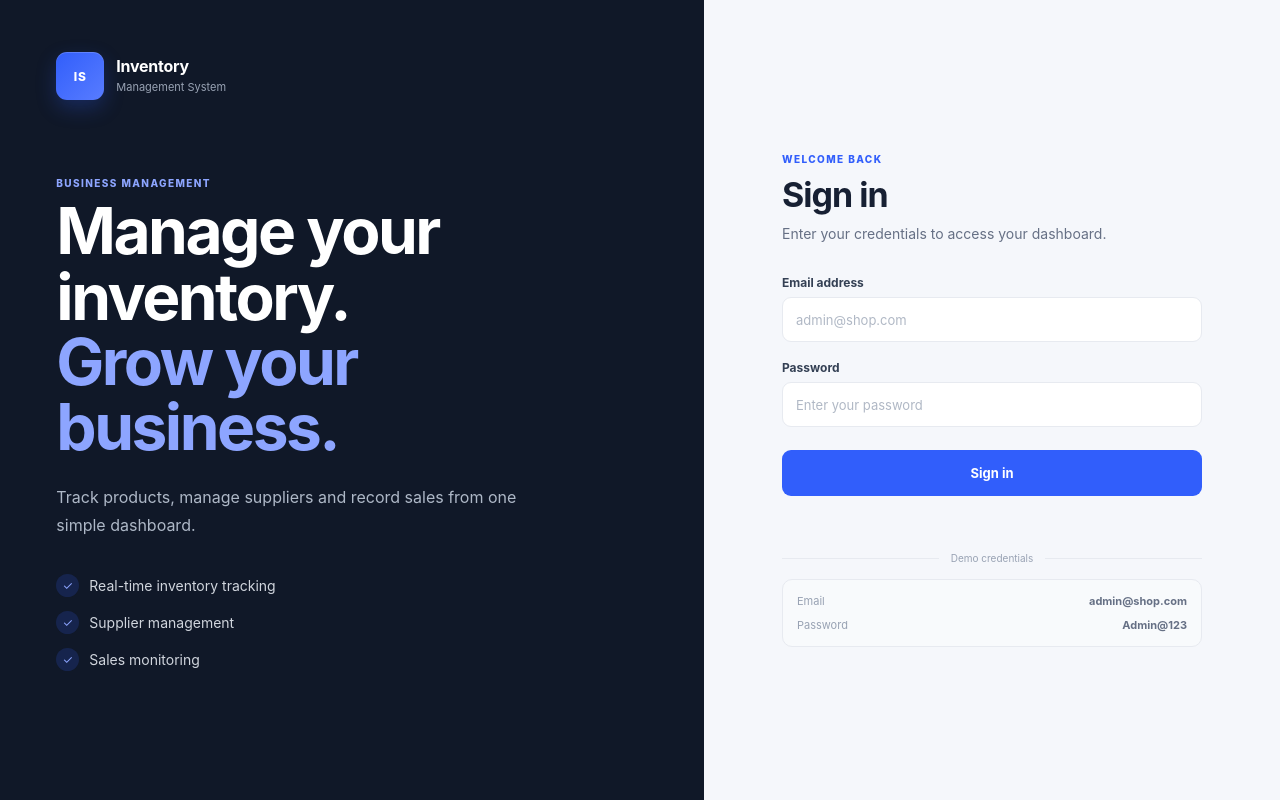
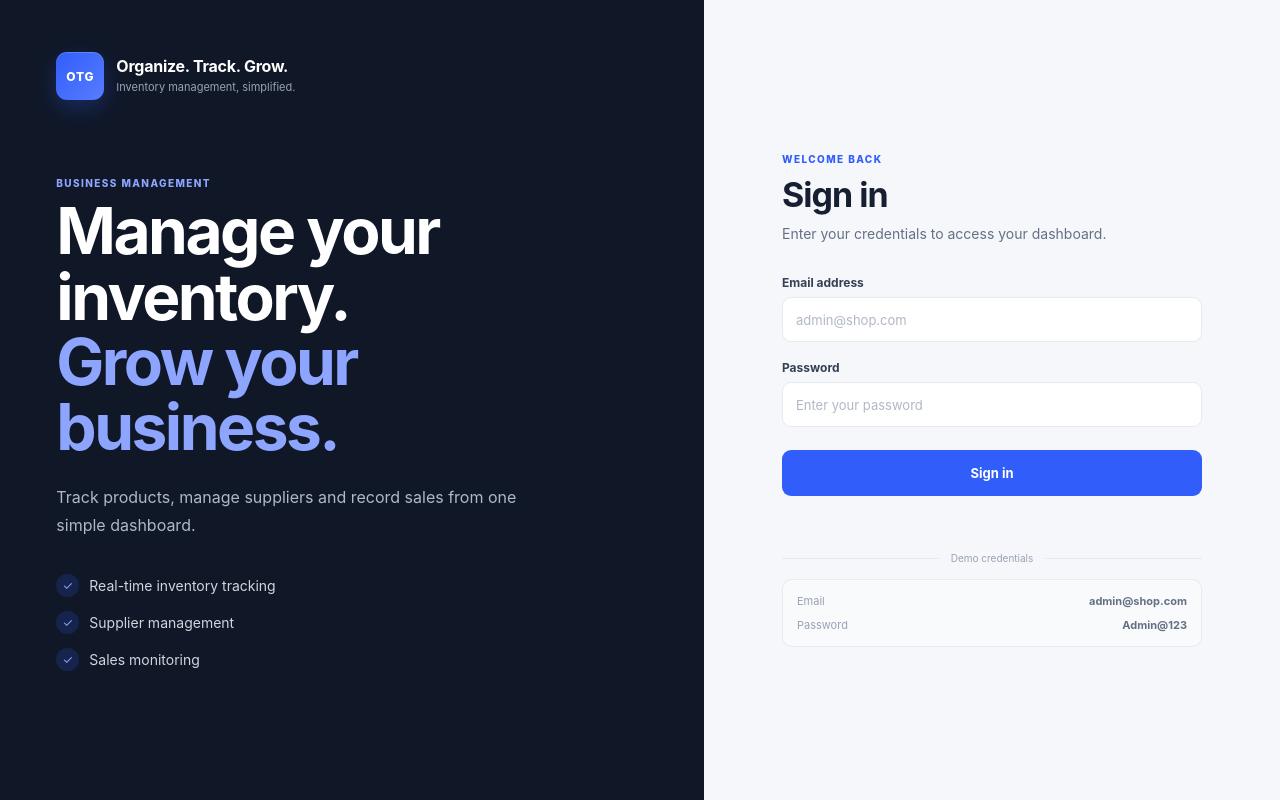
Before and after one commit to jiyamaheshwari31-ctrl/inventory-management-system, a plain HTML site: page frontend/index.html in a window 1280 px wide. Drawn offline with Linux system fonts and the light colour scheme.

Commit message:
Frontend finalised

```diff
--- a/frontend/index.html
+++ b/frontend/index.html
@@ -20,14 +20,14 @@
 
         <div class="login-brand">
 
-            <div class="brand-logo large">IS</div>
+    <div class="brand-logo large">OTG</div>
 
-            <div>
-                <h2>Inventory</h2>
-                <span>Management System</span>
-            </div>
+    <div class="brand-copy">
+        <h2>Organize. Track. Grow.</h2>
+        <span>Inventory management, simplified.</span>
+    </div>
 
-        </div>
+</div>
 
 
         <div class="login-hero">
@@ -73,8 +73,8 @@
         <div class="auth-box">
 
             <div class="mobile-login-logo">
-                <div class="brand-logo large">IS</div>
-            </div>
+    <div class="brand-logo large">OTG</div>
+</div>
 
             <div class="auth-header">
 
```
